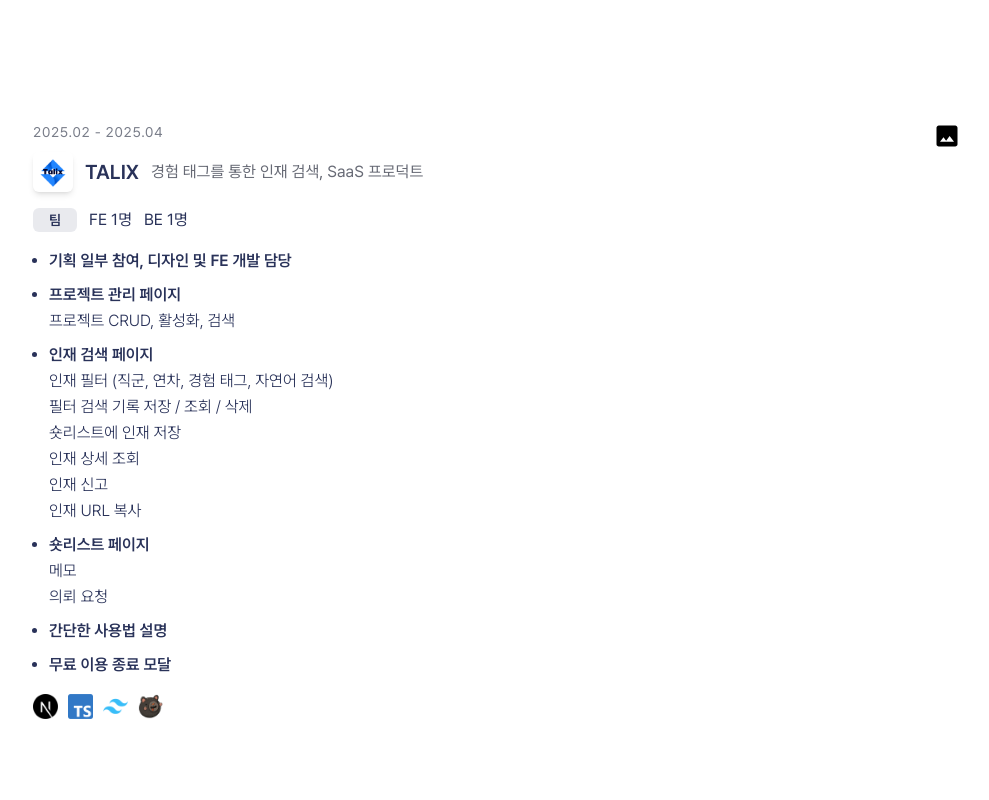
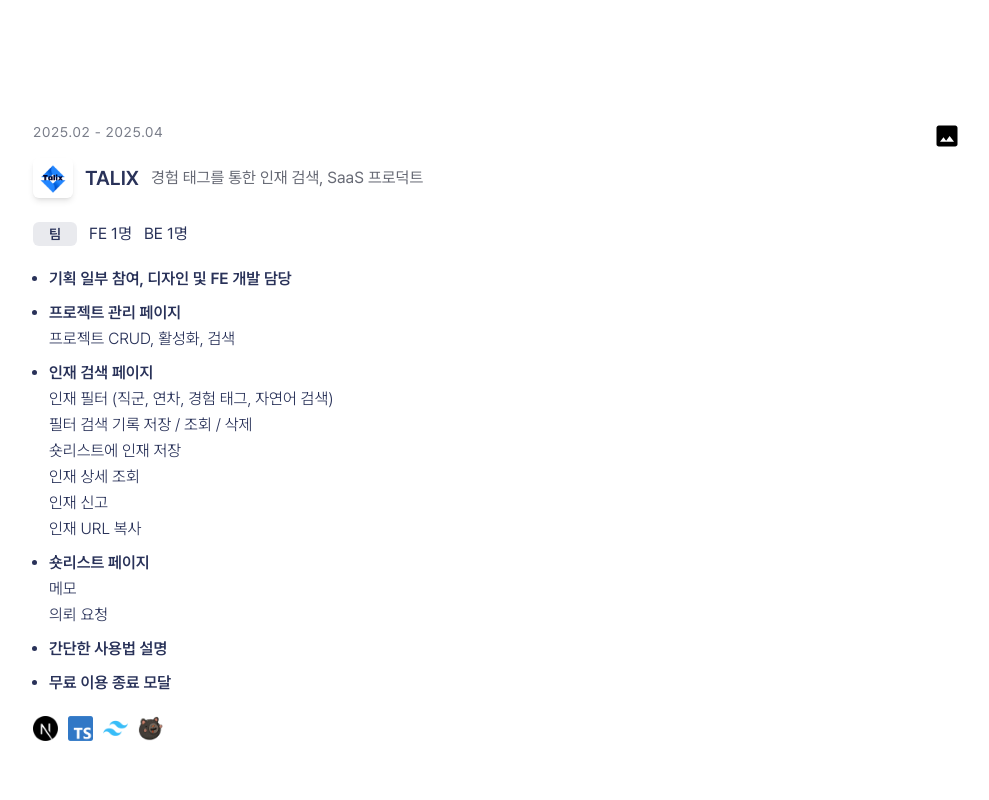
Before and after one commit to 2hanbyeol1/hanbyeol, a Next.js app: page / in a window 1280 px wide. Shown: the part 3000-3800 px from the top of the page, without its empty margins (143-1132 px from the left). Built offline with nearby package versions, Linux system fonts and the light colour scheme.

Commit message:
fix: Project gap 수정

```diff
--- a/src/app/(pages)/(home)/_sections/ProjectsSection/Project.tsx
+++ b/src/app/(pages)/(home)/_sections/ProjectsSection/Project.tsx
@@ -44,7 +44,7 @@
   };
 
   return (
-    <div className="relative flex w-full flex-col gap-4">
+    <div className="relative flex w-full flex-col gap-6">
       <div className="absolute right-0 top-0 flex gap-4">
         {website && (
           <Link href={website} target="_blank">
@@ -81,7 +81,7 @@
         )}
       </div>
 
-      <div className="flex flex-col gap-2.5">
+      <div className="flex flex-col gap-4">
         <div
           className="text-sm tracking-wider text-dark3"
           aria-label={`${parseDateToAriaLabel(duration[0])}부터 ${parseDateToAriaLabel(duration[1])}까지`}
@@ -109,7 +109,7 @@
         </div>
       </div>
 
-      <div className="flex flex-col gap-4">
+      <div className="flex flex-col gap-5">
         <div className="flex items-center gap-3">
           {!team ? (
             <div className="rounded-md bg-dark/10 px-4 py-0.5 text-sm font-semibold">
```
